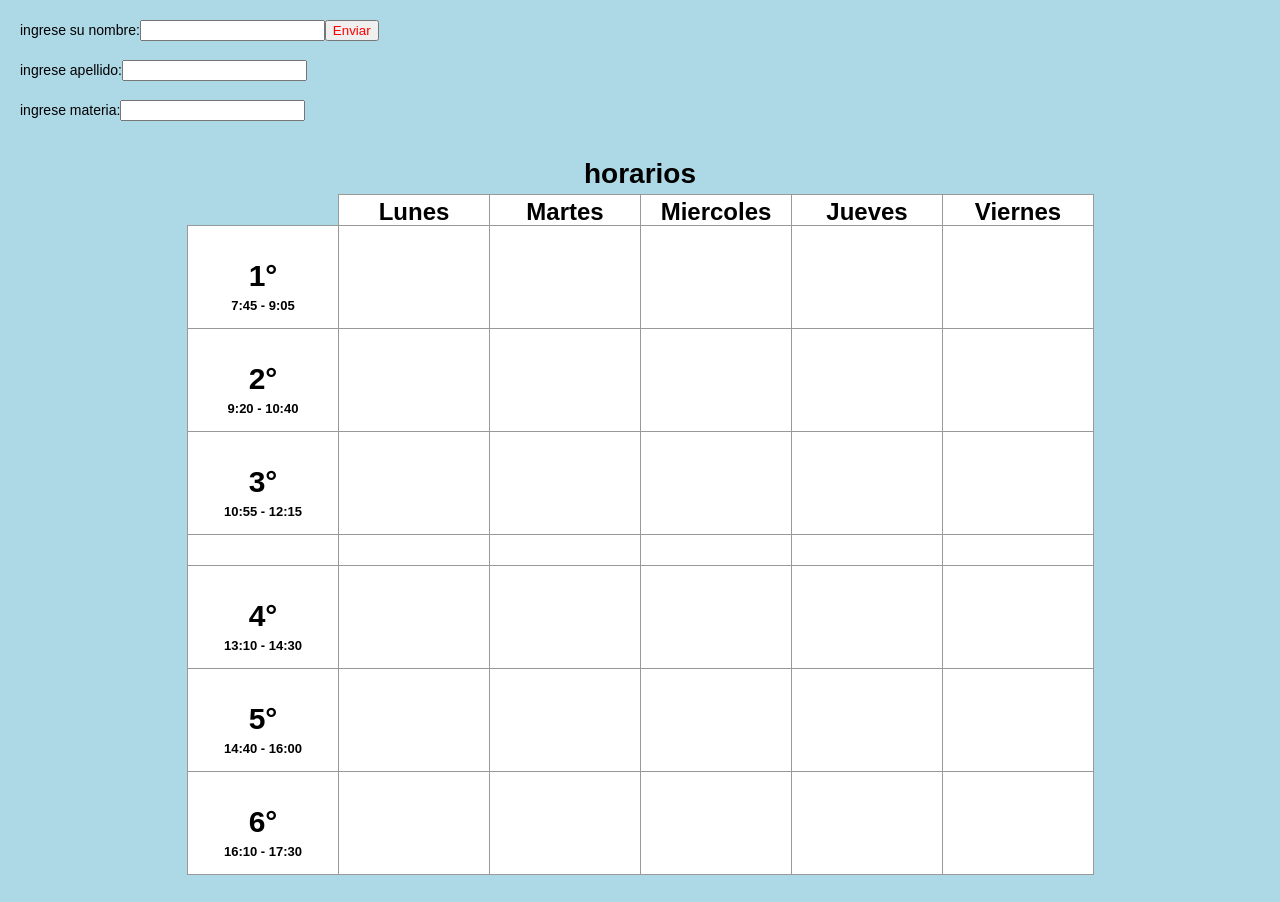
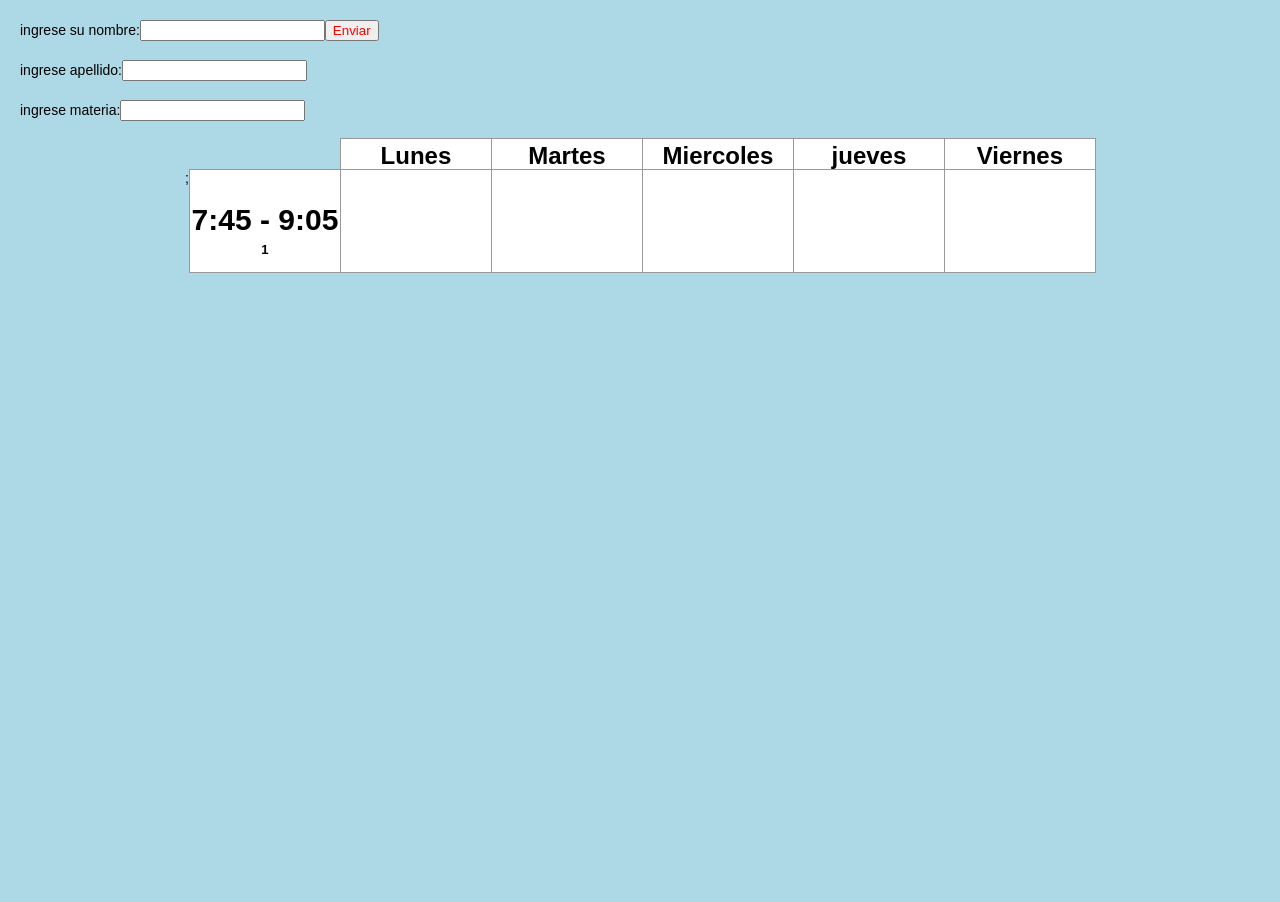
Before and after one commit to Daviddeivid2904/horarios, a React (Create React App) app: page /profesores in a window 1280 px wide. After the commit the page ends 800 px from the top, so only its background shows below. Built offline with nearby package versions, Linux system fonts and the light colour scheme.

Commit message:
creo que va bien, hay que ver que dice nacho

```diff
--- a/src/ingresoprofes/profes.js
+++ b/src/ingresoprofes/profes.js
@@ -94,94 +94,47 @@ const Dia = (props) => {
   );
 }
 
-function Board() {
-  const renderSquare = (dia) => {
-    return <Square dia = {dia}/>;
-  }
-
+function Board({ horario }) {
   const renderHora = (num,hora) => {
     return <Hora hora = {hora} num = {num}/>;
   }
 
-  const renderDia = (info) => {
-    return <Dia dia = {info}/>;
+const cuadradito = [];
+const cuadraDias = []
+
+  function bloques (){
+  for (var i = 1; i <= 5; i++) {
+    cuadradito.push(
+    <Square/>
+    )
+    }
   }
 
-  const status = "horarios"
+  function paraDias (){
 
-    return (
-      <div>
-        <h1 className="status">{status}</h1>
-        <div className="board-row">
-          {renderDia("Viernes")}
-          {renderDia("Jueves")}
-          {renderDia("Miercoles")}
-          {renderDia("Martes")}
-          {renderDia("Lunes")}
-        </div>
-        <div className="board-row">
-          {renderSquare()}
-          {renderSquare()}
-          {renderSquare()}
-          {renderSquare()}
-          {renderSquare("setlunes1")}
-          {renderHora("1°","7:45 - 9:05")}
-        </div>
-        <div className="board-row">
-          {renderSquare()}
-          {renderSquare()}
-          {renderSquare()}
-          {renderSquare()}
-          {renderSquare()}
-          {renderHora("2°","9:20 - 10:40")}
+     const dias = ["Viernes","jueves" , "Miercoles", "Martes","Lunes"]
 
-        </div>
-        <div className="board-row">
-          {renderSquare()}
-          {renderSquare()}
-          {renderSquare()}
-          {renderSquare()}
-          {renderSquare()}
-          {renderHora("3°","10:55 - 12:15")}
+    for (var i = 0; i <= 4; i++) {
+      cuadraDias.push(
+      <Dia dia = {dias[i]}/>
+      )
+      }
+    }
 
-        </div>
-        <div className="board-row">
-          {renderDia()}
-          {renderDia()}
-          {renderDia()}
-          {renderDia()}
-          {renderDia()}
-          {renderDia()}
-        </div>
-        <div className="board-row">
-          {renderSquare()}
-          {renderSquare()}
-          {renderSquare()}
-          {renderSquare()}
-          {renderSquare()}
-          {renderHora("4°","13:10 - 14:30")}
+  return(
+    <div>
+    <div className= "board-row">
+   {paraDias()}
+   {cuadraDias}
+    </div>
+    <div className= "board-row">
+   {bloques()}
+   {cuadradito}
+    <Hora hora = "1" num = "7:45 - 9:05"/>;
+    </div>
+    </div>
+  );
 
-        </div>
-        <div className="board-row">
-          {renderSquare()}
-          {renderSquare()}
-          {renderSquare()}
-          {renderSquare()}
-          {renderSquare()}
-          {renderHora("5°","14:40 - 16:00")}
-
-        </div>
-        <div className="board-row">
-          {renderSquare()}
-          {renderSquare()}
-          {renderSquare()}
-          {renderSquare()}
-          {renderSquare()}
-          {renderHora("6°","16:10 - 17:30")}
-
-        </div>
-      </div>
-    );
   }
 
 function Horarios (){
@@ -222,6 +175,71 @@ function Horarios (){
 //   };
 //   const [horario, setHorario] = useState(horarioVacio);
 
+//   const [name, setName] = useState("");
+//   const [apellido, setApellido] = useState("");
+//   const [materia, setMateria] = useState("");
+
+
+//   const handleSubmit = (event) => {
+//     event.preventDefault();
+//     alert(`The name you entered was: ${name} ${apellido} de ${materia}`)
+
+//   }
+
+//   return (
+//     <div style = {formulario}>
+//     <form onSubmit={handleSubmit}>
+//       <label>ingrese su nombre:
+//         <input
+//           type="text"
+//           value={name}
+//           onChange={(e) => setName(e.target.value)}
+//         />
+//       </label>
+//       <button className = "error">Enviar</button>
+//       <h1 style={bigblue}>{name.toLowerCase()}</h1>
+
+//       <label>ingrese apellido:
+//         <input
+//           type="text"
+//           value={apellido}
+//           onChange={(e) => setApellido(e.target.value)}
+//         />
+//       </label>
+//       <h1 style={bigblue}>{apellido.toLowerCase()}</h1>
+//       <label>ingrese materia:
+//         <input
+//           type="text"
+//           value={materia}
+//           onChange={(e) => setMateria(e.target.value)}
+//         />
+//       </label>
+//       <h1 style={bigblue}>{materia.toLowerCase()}</h1>
+//       <Horarios horario={horario}/>
+//     </form>
+//     </div>
+//   )
+// }
+
+// const Square = (props) => {
+
+//   const [tocado, setToca] = useState(false);
+
+//   function Tocar (){
+//    tocado? setToca(false): setToca(true)
+//   }
+
+//     //console.log("lunes 1 esta " + lunes_1)
+//     //props.dia(true)
+//     //console.log("lunes 1 esta " + lunes_1)
+//     return (
+//     <div className="square" onClick={Tocar}>
+//       <div className = "click">
+//         {tocado ? "✅" : ""}
+//       </div>
+//     </div>
+//   );
+// }
 // const Hora = (props) => {
 //   return (
 //     <div className="izq">
```
